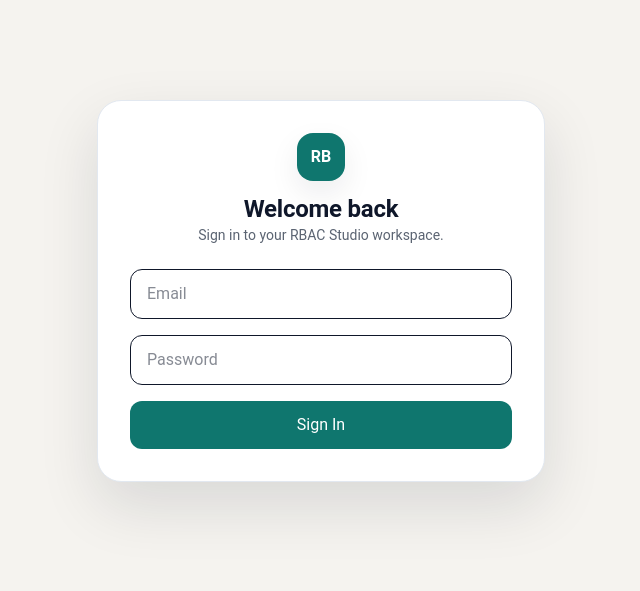
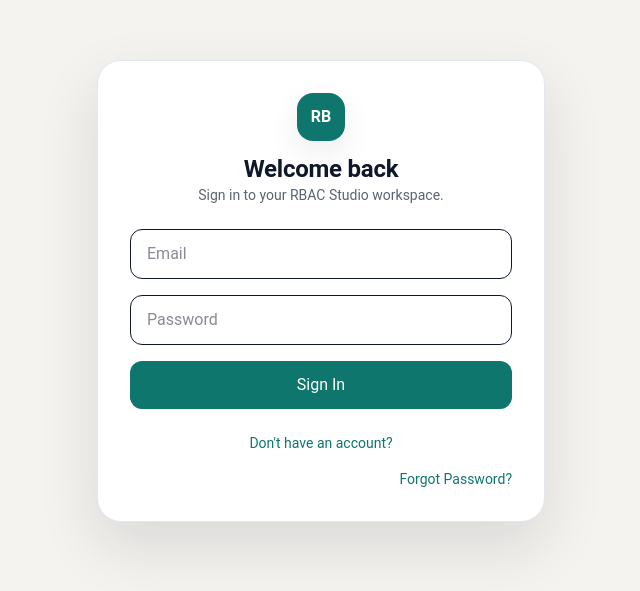
Before and after one commit to Sameer-Khan-3/Frontend, a React (Vite) app: page /signin in a window 1280 px wide. Shown: the part 109-700 px from the top of the page, without its empty margins (319-959 px from the left). Built offline with nearby package versions, Linux system fonts and the light colour scheme; no server answers.

Commit message:
fixed signup

```diff
--- a/src/pages/Signin.tsx
+++ b/src/pages/Signin.tsx
@@ -303,6 +303,21 @@ const Signin = () => {
           {errorMessage && (
             <p className="text-sm text-center text-red-500">{errorMessage}</p>
           )}
+
+          <p className="text-sm text-center mt-2 text-(--text-muted)">
+            <span
+            onClick={() =>navigate("/signup")}
+            className="text-(--accent) cursor-pointer hover:underline">
+            Don't have an account?{' '}
+            </span>
+          </p>
+          <p className="text-sm text-right mt-2 text-(--text-muted)">
+            <span
+              onClick={() => navigate("/forget-password")}
+              className="text-(--accent) cursor-pointer hover:underline">
+              Forgot Password?
+            </span>
+          </p>
         </form>
       </div>
     </div>
```
